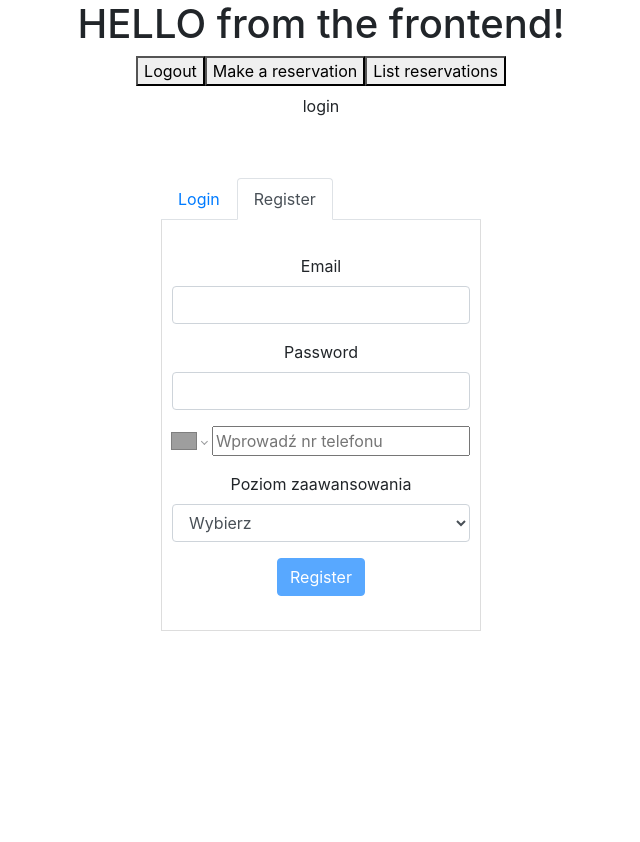
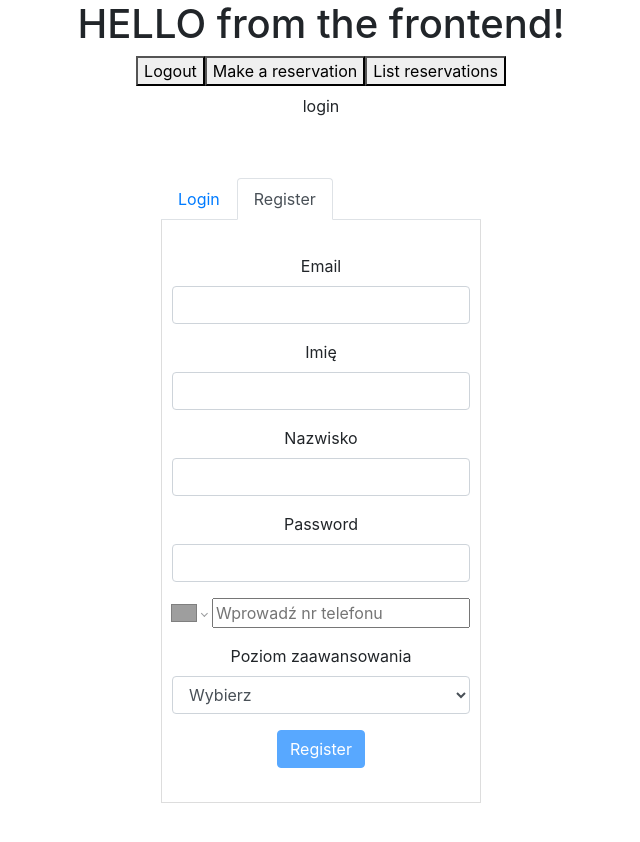
Before and after one commit to j-szulc/projekt_bd, a React (Create React App) app in the folder client/: page / in a window 1280 px wide. Both pictures are taken after a click on the tab "Register". Shown: the top 842 px of the page, without its empty margins (319-959 px from the left). Before the commit the page ends 800 px from the top, so only its background shows below. Built offline with nearby package versions, Linux system fonts and the light colour scheme; no server answers; grey boxes are pictures that could not be loaded.

Commit message:
Added name and surname

```diff
--- a/client/src/Login.js
+++ b/client/src/Login.js
@@ -72,6 +72,8 @@ class Login extends Component {
         event.preventDefault();
         axios.post("/api/v1/register", {
             email: this.state.email,
+            name: this.state.name,
+            surname: this.state.surname,
             password: sha1(this.state.password),
             tel: this.state.tel,
             level: this.state.level
@@ -129,6 +131,24 @@ class Login extends Component {
                                     onChange={(e) => this.setState({email: e.target.value})}
                                 />
                             </Form.Group>
+                            <Form.Group size="lg" controlId="name">
+                                <Form.Label>Imię</Form.Label>
+                                <Form.Control
+                                    autoFocus
+                                    type="text"
+                                    value={this.state.name}
+                                    onChange={(e) => this.setState({name: e.target.value})}
+                                />
+                            </Form.Group>
+                            <Form.Group size="lg" controlId="surname">
+                                <Form.Label>Nazwisko</Form.Label>
+                                <Form.Control
+                                    autoFocus
+                                    type="text"
+                                    value={this.state.surname}
+                                    onChange={(e) => this.setState({surname: e.target.value})}
+                                />
+                            </Form.Group>
                             <Form.Group size="lg" controlId="password">
                                 <Form.Label>Password</Form.Label>
                                 <Form.Control
```
